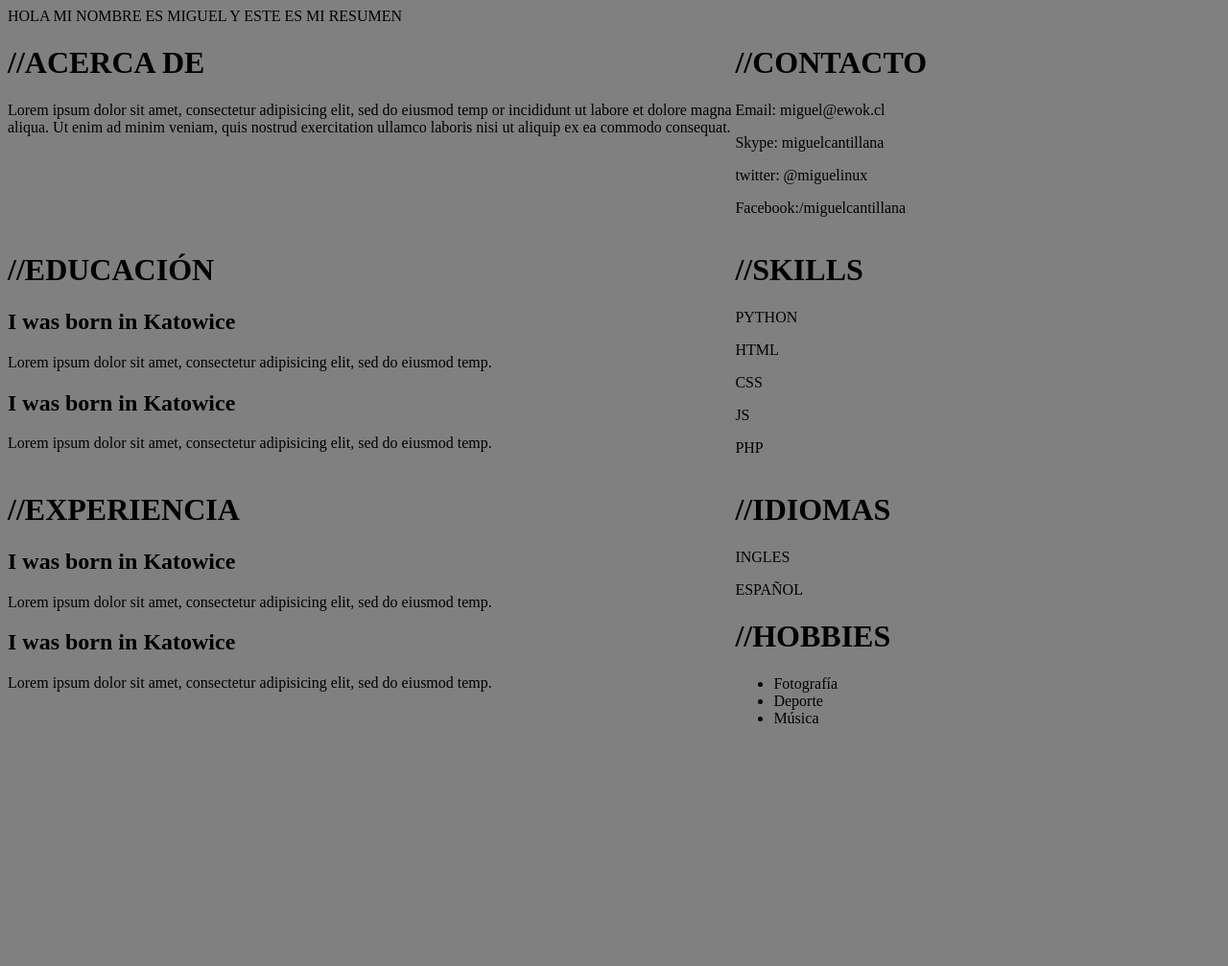
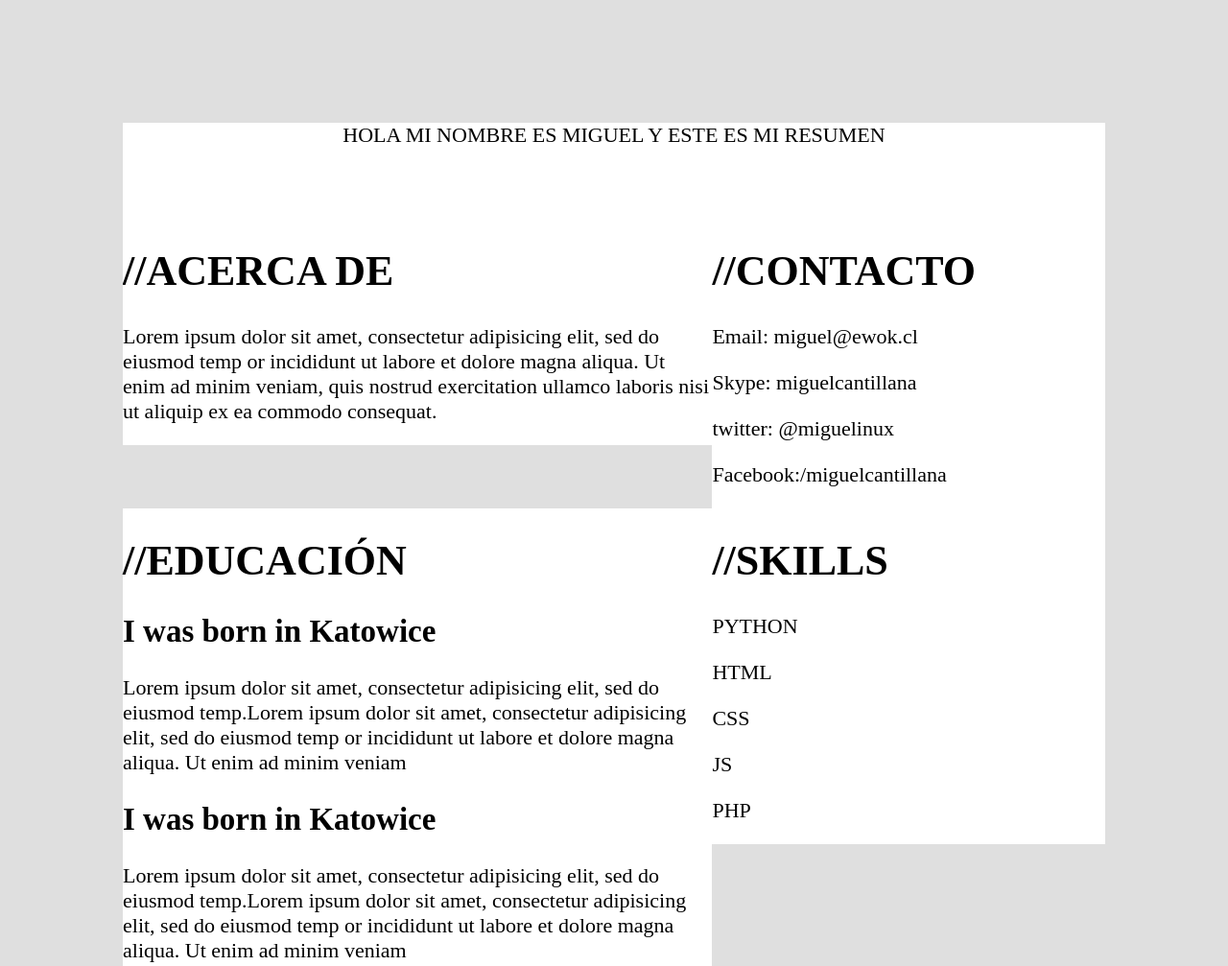
Before and after one commit to Belen1988/Experiencia_6, a plain HTML site: page index.html in a window 1280 px wide. Shown: the top 1007 px of the page at 96% size. Before the commit the page ends 800 px from the top, so only its background shows below. Drawn offline with Linux system fonts and the light colour scheme.

Commit message:
Experiencia6_22.00

```diff
--- a/index.html
+++ b/index.html
@@ -1,26 +1,36 @@
 <!DOCTYPE html>
 <html>
 	<head>
+		<link href='https://fonts.googleapis.com/css?family=Advent Pro' rel='stylesheet'>
 	 <meta charset="utf-8">
 	 <style>
 	 body{
-	 background-color: grey;
-	 }
-
+	 background-color: #9e9e9e54;
+	 margin-left: 10%;
+	 margin-right: 10%;
+	 margin-top: 10%;
+	 margin-bottom: 10%;
+	font-family: 'Alegreya Sans SC';font-size: 22px;
+	}
+	.header{
+		height:100px;
+		background-color: white;
+		text-align: center;
+	}
+	.h1{color: :#ff5722;
+	}
 	.row{
 		clear: both;
+		overflow: hidden;
 	}
 
 	.col-md-1, .col-md-2, .col-md-3, .col-md-4, .col-md-5, .col-md-6, .col-md-7, .col-md-8, .col-md-9, .col-md-10{
 		float: left;
+		background-color:white;
 	}
 
 	 .col-md-1{
 			width: 10%;
-	 }
-
-	 .col-md-offset-1{
-	 	width: 10%;
 	 }
 	  .col-md-2{
 			width: 20%;
@@ -62,10 +72,10 @@
 
 	</head>
 	<body>
-		<div class="col-md-10"> HOLA MI NOMBRE ES MIGUEL Y ESTE ES MI RESUMEN</div>
+		<div class="header"> HOLA MI NOMBRE ES MIGUEL Y ESTE ES MI RESUMEN</div>
 
 		<div class="row">
-			 <div class="col-md-6 col-md-offset-1">
+			 <div class="col-md-6">
 				 <h1> //ACERCA DE </h1>
 				 <p> Lorem ipsum dolor sit amet, consectetur adipisicing elit, sed do eiusmod temp
 				or incididunt ut labore et dolore magna aliqua. Ut enim ad minim veniam, quis nostrud
@@ -83,11 +93,13 @@
 			<h1> //EDUCACIÓN </h1>
 			<div class="smallbox1">
 				<h2>I was born in Katowice</h2>
-				 <p> Lorem ipsum dolor sit amet, consectetur adipisicing elit, sed do eiusmod temp.</p>
+				 <p> Lorem ipsum dolor sit amet, consectetur adipisicing elit, sed do eiusmod temp.Lorem ipsum dolor sit amet, consectetur adipisicing elit, sed do eiusmod temp
+				or incididunt ut labore et dolore magna aliqua. Ut enim ad minim veniam</p>
 			</div>
 			<div class="smallbox1">
 				<h2>I was born in Katowice</h2>
-			 	<p> Lorem ipsum dolor sit amet, consectetur adipisicing elit, sed do eiusmod temp.</p>
+			 	<p> Lorem ipsum dolor sit amet, consectetur adipisicing elit, sed do eiusmod temp.Lorem ipsum dolor sit amet, consectetur adipisicing elit, sed do eiusmod temp
+				or incididunt ut labore et dolore magna aliqua. Ut enim ad minim veniam</p>
 			</div>
 		</div>
 
```
